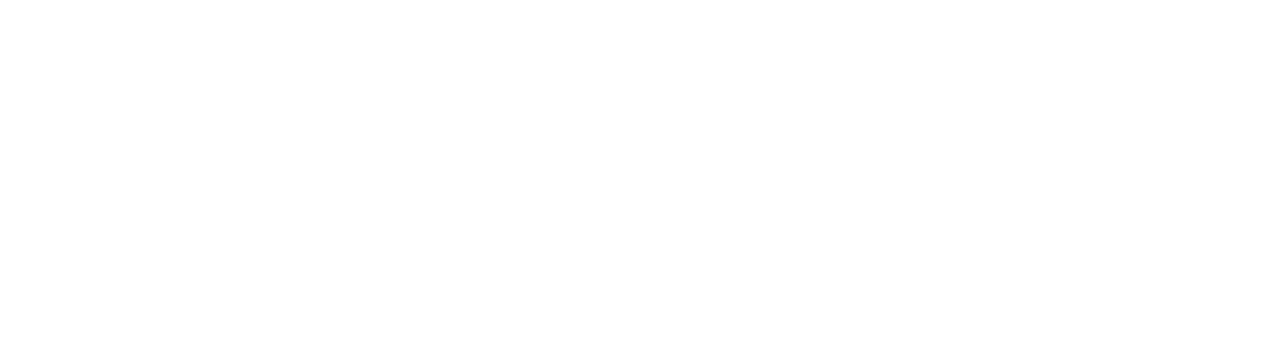
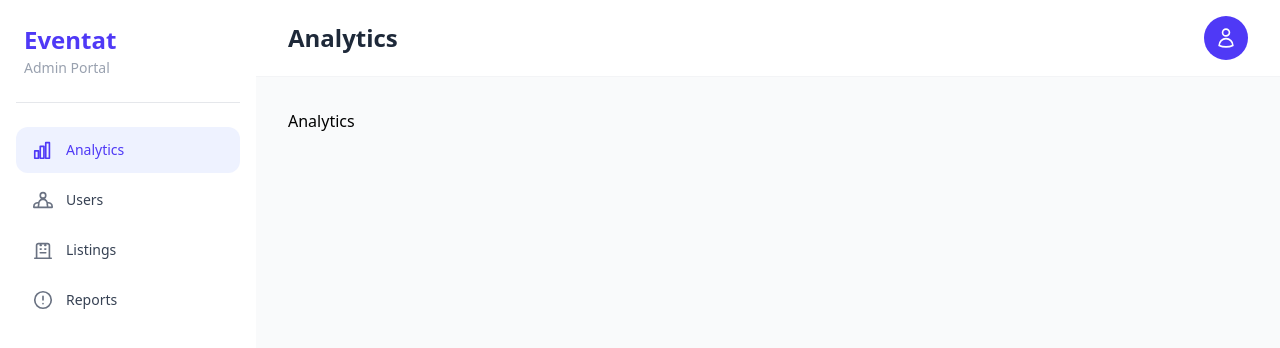
Before and after one commit to yahyaabualasab1/event-planner-FullStack, a React (Vite) app in the folder apps/admin/: page /dashboard/analytics in a window 1280 px wide. Before the commit this address had no page. Shown: the top 348 px of the page. Built offline with nearby package versions, Linux system fonts and the light colour scheme; sample sign-in values are in the browser's storage.

Commit message:
FE-2: Layout admin design

```diff
--- a/apps/admin/src/app/router/app.router.tsx
+++ b/apps/admin/src/app/router/app.router.tsx
@@ -1,8 +1,11 @@
-import { BrowserRouter, Routes, Route } from "react-router-dom";
+import { BrowserRouter, Routes, Route, Navigate } from "react-router-dom";
 import { LoginPage } from "../../auth/pages/login.page";
-import { Dashboard } from "../../auth/pages/dashboard.page";
-import { Navigate } from "react-router-dom";
+import { Dashboard } from "../../auth/pages/layout.page";
 import { ProtectedRoute } from "../../auth/components/protected-route";
+import { AnalyticsPage } from "../../auth/pages/analytics.page";
+import { UsersPage } from "../../auth/pages/users.page";
+import { ListingsPage } from "../../auth/pages/listings.page";
+import { ReportsPage } from "../../auth/pages/reports.page";
 
 export const AppRouter = () => {
   return (
@@ -19,7 +22,13 @@
               <Dashboard />
             </ProtectedRoute>
           }
-        />
+        >
+          <Route index element={<Navigate to="analytics" replace />} />
+          <Route path="analytics" element={<AnalyticsPage />} />
+          <Route path="users"     element={<UsersPage />} />
+          <Route path="listings"  element={<ListingsPage />} />
+          <Route path="reports"   element={<ReportsPage />} />
+        </Route>
       </Routes>
     </BrowserRouter>
   );
--- /dev/null
+++ b/apps/admin/src/auth/components/layout/header.layout.tsx
@@ -0,0 +1,45 @@
+
+import { useState } from "react";
+import { useNavigate } from "react-router-dom";
+import { useAuthStore } from "../../store/auth.store";
+
+export const HeaderLayout = ({ selectedLabel }: { selectedLabel: string }) => {
+  const logout = useAuthStore((s) => s.logout);
+  const navigate = useNavigate();
+  const [isClicked, setIsClicked] = useState(false);
+
+  const handleLogout = () => {
+    logout();
+    navigate("/login");
+  };
+
+  return (
+    <header className="flex items-center justify-between px-8 py-4 bg-white border-b border-gray-100">
+      <h1 className="text-2xl font-bold text-gray-800">{selectedLabel}</h1>
+
+      <div className="relative">
+        <button onClick={() => setIsClicked((prev) => !prev)} className="w-11 h-11 rounded-full bg-indigo-600 flex items-center justify-center text-white hover:bg-indigo-700 transition-colors">
+          <svg xmlns="http://www.w3.org/2000/svg" width="22" height="22" fill="none" viewBox="0 0 24 24" stroke="currentColor" strokeWidth={1.8}>
+            <path strokeLinecap="round" strokeLinejoin="round" d="M15.75 6a3.75 3.75 0 11-7.5 0 3.75 3.75 0 017.5 0zM4.501 20.118a7.5 7.5 0 0114.998 0A17.933 17.933 0 0112 21.75c-2.676 0-5.216-.584-7.499-1.632z" />
+          </svg>
+        </button>
+
+        {isClicked && (
+        <div className="absolute right-0 mt-2 w-56 bg-white rounded-2xl shadow-lg border border-gray-100 py-3 z-50">
+          <div className="px-4 pb-3 border-b border-gray-100">
+            <p className="font-semibold text-gray-800">Admin User</p>
+            <p className="text-sm text-gray-400 mt-0.5">admin@eventat.com</p>
+          </div>
+
+          <button onClick={handleLogout} className="flex items-center gap-2 w-full px-4 py-2.5 mt-1 text-sm text-gray-700 hover:bg-gray-50 transition-colors">
+            <svg xmlns="http://www.w3.org/2000/svg" width="18" height="18" fill="none" viewBox="0 0 24 24" stroke="currentColor" strokeWidth={1.8}>
+              <path strokeLinecap="round" strokeLinejoin="round" d="M15.75 9V5.25A2.25 2.25 0 0013.5 3h-6a2.25 2.25 0 00-2.25 2.25v13.5A2.25 2.25 0 007.5 21h6a2.25 2.25 0 002.25-2.25V15M18 12H9m0 0l3-3m-3 3l3 3" />
+            </svg>
+            Logout
+          </button>
+        </div>
+        )}
+      </div>
+    </header>
+  );
+};
--- /dev/null
+++ b/apps/admin/src/auth/components/layout/nav.layout.tsx
@@ -0,0 +1,81 @@
+
+import { NavLink } from "react-router-dom";
+
+const navItems = [
+  {
+    label: "Analytics",
+    to: "/dashboard/analytics",
+    icon: (
+      <svg xmlns="http://www.w3.org/2000/svg" width="22" height="22" fill="none" viewBox="0 0 24 24" stroke="currentColor" strokeWidth={1.8}>
+        <path strokeLinecap="round" strokeLinejoin="round" d="M3 13h4v8H3v-8zm6-5h4v13H9V8zm6-4h4v17h-4V4z" />
+      </svg>
+    ),
+  },
+  {
+    label: "Users",
+    to: "/dashboard/users",
+    icon: (
+      <svg xmlns="http://www.w3.org/2000/svg" width="22" height="22" fill="none" viewBox="0 0 24 24" stroke="currentColor" strokeWidth={1.8}>
+        <path strokeLinecap="round" strokeLinejoin="round" d="M17 20h5v-1a4 4 0 00-5.477-3.72M17 20H7m10 0v-1c0-.656-.126-1.283-.356-1.857M7 20H2v-1a4 4 0 015.477-3.72M7 20v-1c0-.656.126-1.283.356-1.857m0 0A5.002 5.002 0 0112 11a5.002 5.002 0 014.644 6.143M15 7a3 3 0 11-6 0 3 3 0 016 0z" />
+      </svg>
+    ),
+  },
+  {
+    label: "Listings",
+    to: "/dashboard/listings",
+    icon: (
+      <svg xmlns="http://www.w3.org/2000/svg" width="22" height="22" fill="none" viewBox="0 0 24 24" stroke="currentColor" strokeWidth={1.8}>
+        <path strokeLinecap="round" strokeLinejoin="round" d="M19 21V7a2 2 0 00-2-2H7a2 2 0 00-2 2v14m14 0H5m14 0h2M5 21H3M9 7h1m-1 4h1m4-4h1m-1 4h1M9 15h6" />
+      </svg>
+    ),
+  },
+  {
+    label: "Reports",
+    to: "/dashboard/reports",
+    icon: (
+      <svg xmlns="http://www.w3.org/2000/svg" width="22" height="22" fill="none" viewBox="0 0 24 24" stroke="currentColor" strokeWidth={1.8}>
+        <circle cx="12" cy="12" r="9" strokeLinecap="round" strokeLinejoin="round" />
+        <path strokeLinecap="round" strokeLinejoin="round" d="M12 8v4m0 4h.01" />
+      </svg>
+    ),
+  },
+];
+
+export const NavLayout = ({ onSelect }: { onSelect: (label: string) => void }) => {
+  return (
+    <aside className="flex flex-col w-64 min-h-screen bg-white px-4 py-6">
+      <div className="mb-6 px-2">
+        <h1 className="text-2xl font-bold text-indigo-600">Eventat</h1>
+        <p className="text-sm text-gray-400 mt-0.5">Admin Portal</p>
+      </div>
+
+      <hr className="border-gray-200 mb-6" />
+
+      <nav className="flex flex-col gap-1">
+        {navItems.map(({ label, to, icon }) => (
+          <NavLink
+            key={to}
+            to={to}
+            onClick={() => onSelect(label)}
+            className={({ isActive }) =>
+              `flex items-center gap-3 px-4 py-3 rounded-xl text-sm font-medium transition-colors ${
+                isActive
+                  ? "bg-indigo-50 text-indigo-600"
+                  : "text-gray-700 hover:bg-gray-100"
+              }`
+            }
+          >
+            {({ isActive }) => (
+              <>
+                <span className={isActive ? "text-indigo-600" : "text-gray-500"}>
+                  {icon}
+                </span>
+                {label}
+              </>
+            )}
+          </NavLink>
+        ))}
+      </nav>
+    </aside>
+  );
+};
--- a/apps/admin/src/auth/components/login-form.tsx
+++ b/apps/admin/src/auth/components/login-form.tsx
@@ -39,7 +39,7 @@
 
       <button
         disabled={isPending}
-        className="w-full bg-blue-600 text-white py-2 rounded-xl hover:bg-blue-700"
+        className="w-full bg-blue-600 text-white py-2 rounded-xl hover:bg-blue-700 disabled:opacity-50 disabled:cursor-not-allowed"
       >
         {isPending ? "Loading..." : "Login"}
       </button>
--- /dev/null
+++ b/apps/admin/src/auth/pages/analytics.page.tsx
@@ -0,0 +1,3 @@
+export const AnalyticsPage = () => {
+  return <div>Analytics</div>;
+};
--- a/apps/admin/src/auth/pages/dashboard.page.tsx
+++ /dev/null
@@ -1,3 +0,0 @@
-export const Dashboard = () => {
-  return <h1>Dashboard Page</h1>;
-};
--- /dev/null
+++ b/apps/admin/src/auth/pages/layout.page.tsx
@@ -0,0 +1,22 @@
+
+import { useState } from "react";
+import { Outlet } from "react-router-dom";
+import { NavLayout } from "../components/layout/nav.layout";
+import { HeaderLayout } from "../components/layout/header.layout";
+
+export const Dashboard = () => {
+  const [selectedLabel, setSelectedLabel] = useState("Analytics");
+
+  return (
+    <div className="flex min-h-screen bg-gray-50">
+      <NavLayout onSelect={setSelectedLabel} />
+
+      <div className="flex flex-col flex-1">
+        <HeaderLayout selectedLabel={selectedLabel} />
+        <main className="flex-1 p-8">
+          <Outlet />
+        </main>
+      </div>
+    </div>
+  );
+};
--- /dev/null
+++ b/apps/admin/src/auth/pages/listings.page.tsx
@@ -0,0 +1,3 @@
+export const ListingsPage = () => {
+  return <div>Listings</div>;
+};
--- /dev/null
+++ b/apps/admin/src/auth/pages/reports.page.tsx
@@ -0,0 +1,3 @@
+export const ReportsPage = () => {
+  return <div>Reports</div>;
+};
--- /dev/null
+++ b/apps/admin/src/auth/pages/users.page.tsx
@@ -0,0 +1,3 @@
+export const UsersPage = () => {
+  return <div>Users</div>;
+};
```
Also changed, not shown: 1 other file (tests, documents, lock files or other folders).
